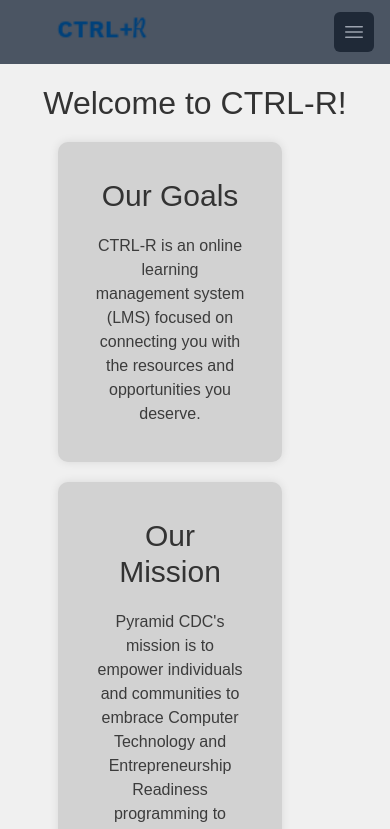
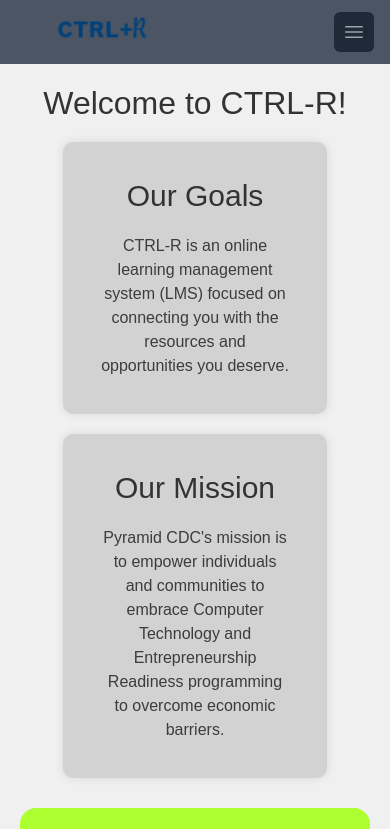
Before and after one commit to cfgcolumbus23/Team-15, a React (Create React App) app in the folder learning-app/: page / in a window 390 px wide. Shown: the top 829 px of the page. Built offline with nearby package versions, Linux system fonts and the light colour scheme.

Commit message:
homepage spacing

```diff
--- a/learning-app/src/pages/Homepage.css
+++ b/learning-app/src/pages/Homepage.css
@@ -94,9 +94,7 @@
 }
 
 @media (max-width: 600px) {
-  .homepage-container {
-    width: 80%;
-  }
+
 
   .homepage-column {
     width: 80%;
```
